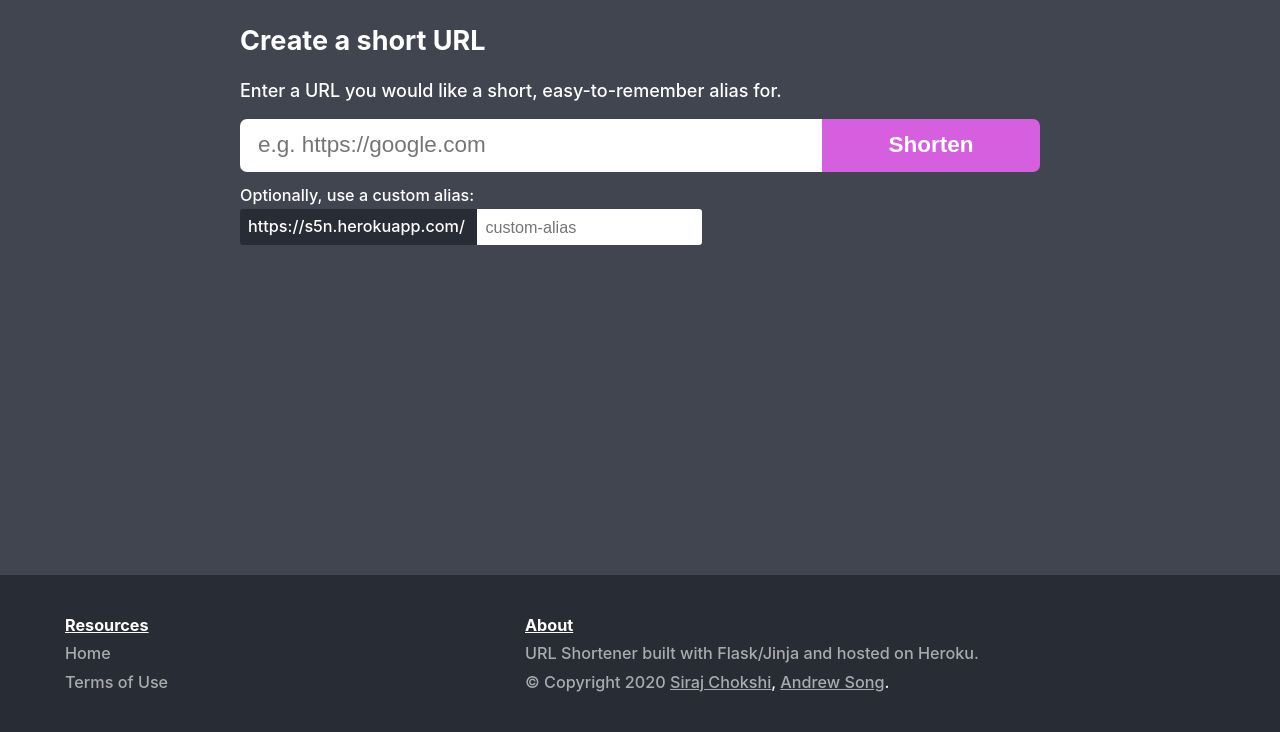
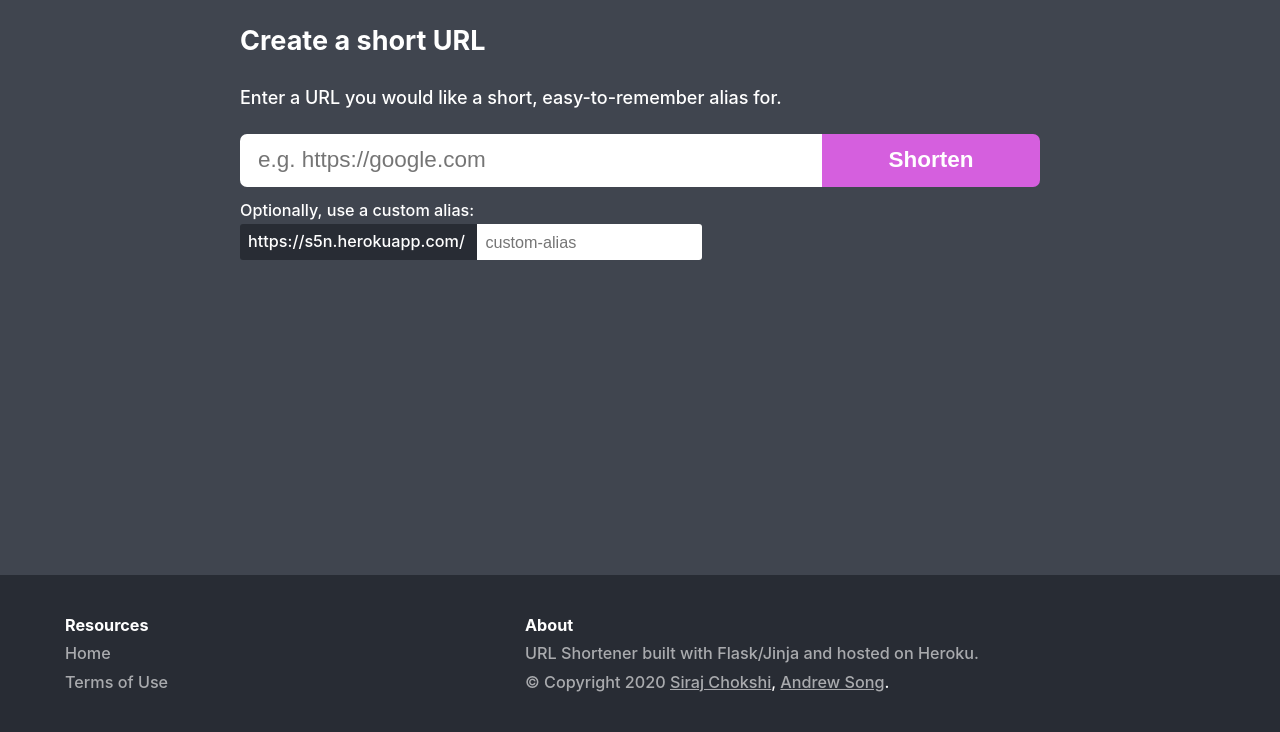
Before and after one commit to SirajChokshi/shorten, a Flask app: page / in a window 1280 px wide. Shown: the part 68-800 px from the top of the page. Run offline with Flask 2, Linux system fonts and the light colour scheme.

Commit message:
docs: add comments for gen_words.py and access_database.py

```diff
--- a/app/gen_words.py
+++ b/app/gen_words.py
@@ -6,6 +6,7 @@ ADVERBS = 'adverbs'
 VERBS = 'verbs'
 LIST_SIZE = 1000
 
+# returns a hyphenated phrase <string> from three received indexes <int>
 def get_words(noun_index, adverb_index, verb_index):
     db = sqlite3.connect('./app/words.db')
     c = db.cursor()
@@ -24,12 +25,14 @@ def get_words(noun_index, adverb_index, verb_index):
     db.close()
     return phrase[:-1]
 
+# returns three random indexes relative to the specified LIST_SIZE <int> constant
 def gen_index():
     noun_index = random.randrange(0, LIST_SIZE) + 1
     adverb_index = random.randrange(0, LIST_SIZE) + 1
     verb_index = random.randrange(0, LIST_SIZE) + 1
     return noun_index, adverb_index, verb_index
 
+# returns a random hyphenated phrase consisting of a noun, adverb, and verb
 def gen_words():
     n, a, v = gen_index()
     return get_words(n,a,v)
--- a/app/static/css/global.css
+++ b/app/static/css/global.css
@@ -22,6 +22,10 @@ body {
     background-color: #40454f;
     display: flex;
     flex-direction: column;
+}
+
+p {
+    line-height: 2;
 }
 
 .content {
@@ -209,7 +213,6 @@ footer ul li {
 
 footer ul li:nth-child(1) {
     font-weight: 700;
-    text-decoration: underline;
 }
 
 footer ul:nth-child(2) li:nth-child(2) {
```
